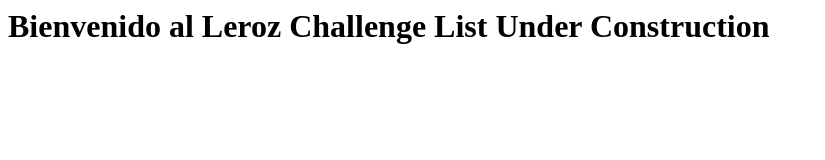
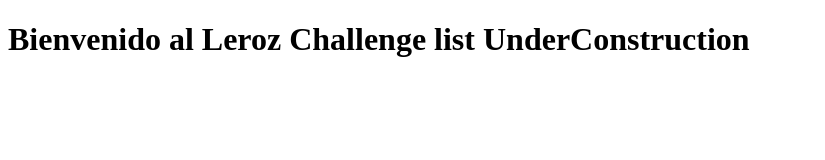
Before and after one commit to IvanTecnology/IvanTecnology.github.io, a plain HTML site: page index.html in a window 1280 px wide. Shown: the whole page, without its empty margins (0-825 px from the left). Drawn offline with Linux system fonts and the light colour scheme.

Commit message:
Update index.html

```diff
--- a/index.html
+++ b/index.html
@@ -1,6 +1,6 @@
-<DOCTYPE html>
+<!DOCTYPE html>
 <html lang ="es">
     <body>
-        <h1>Bienvenido al Leroz Challenge List Under Construction</h1>
-     </body>
+        <h1>Bienvenido al Leroz Challenge list UnderConstruction</h1>
+    </body>
 </html>
```
